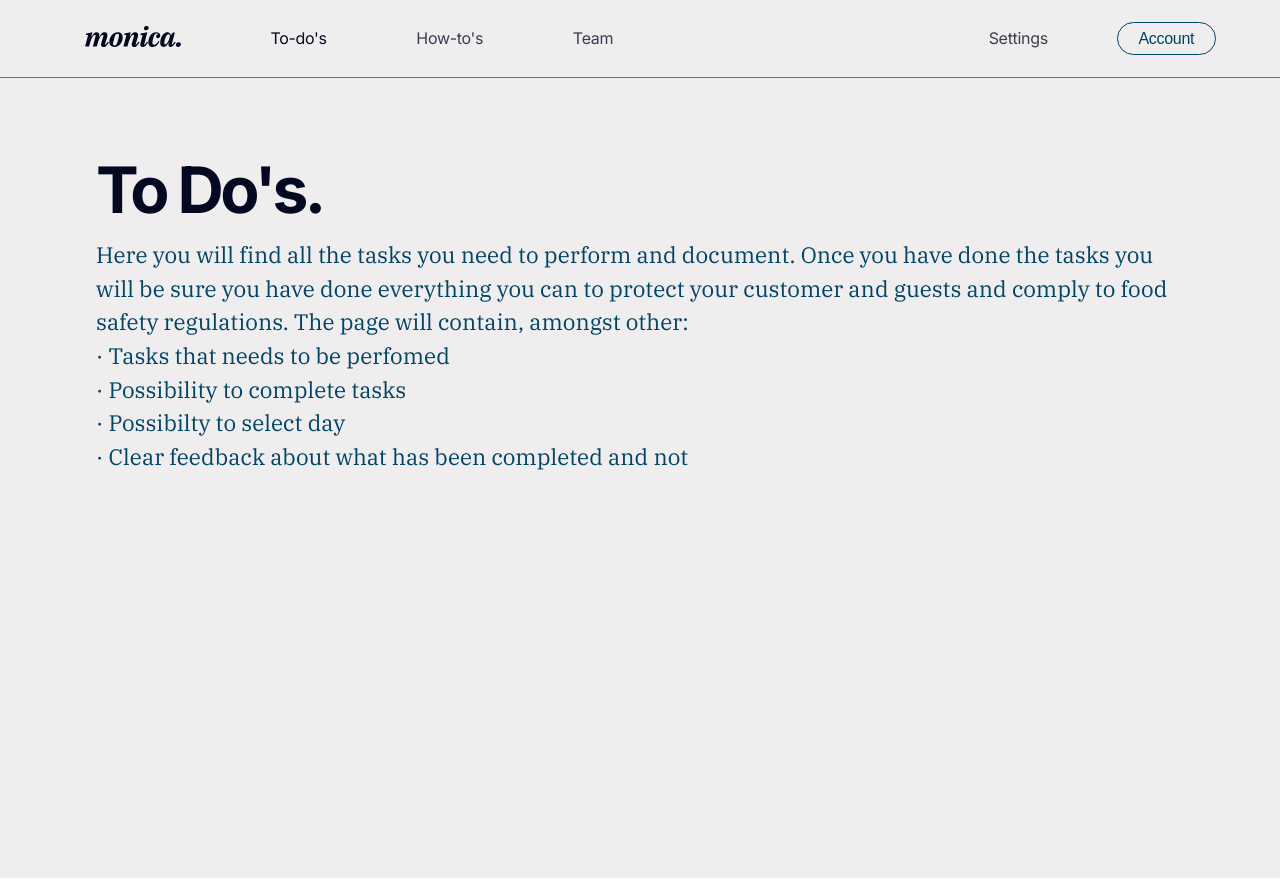
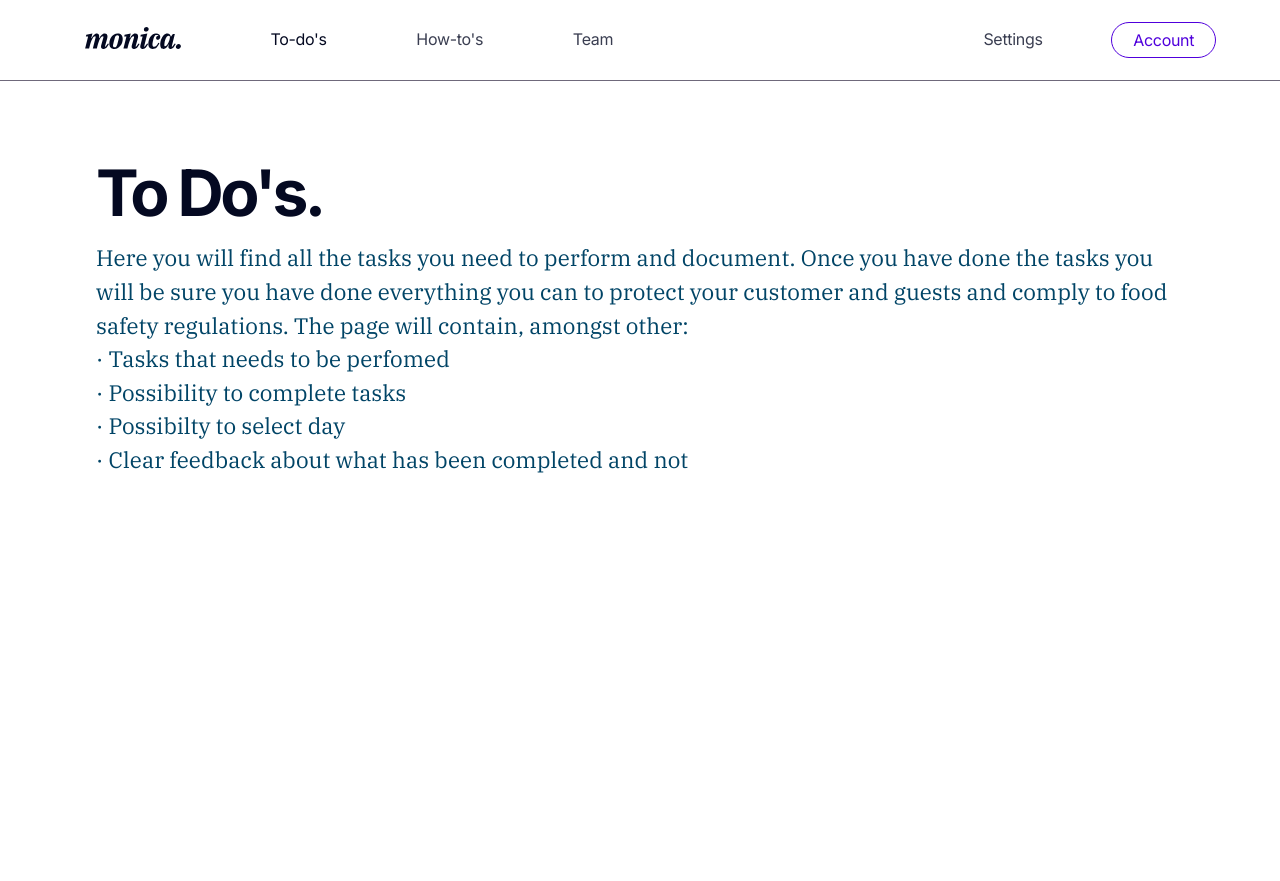
Before and after one commit to evilpaper/monica, a React (Create React App) app: page / in a window 1280 px wide. Built offline with nearby package versions, Linux system fonts and the light colour scheme.

Commit message:
Change background color

```diff
--- a/src/App.css
+++ b/src/App.css
@@ -5,10 +5,10 @@
 @import "./components/SignUp/styles.css";
 
 :root {
-  --color-base: #00ffa2;
+  --color-base: #5000dc;
   --color-dark: #004466;
   --color-black: #040921;
-  --color-contrast: #ffaf21;
+  --color-contrast: #ff328c;
   --color-light: #efeded;
   --color-white: #faf9f9;
   --color-gray-primary: #6f697b;
@@ -32,7 +32,7 @@
 
 section {
   padding: 4em 6em;
-  background-color: var(--color-light);
+  /* background-color: var(--color-light); */
   min-height: 100vh;
 }
 
--- a/src/components/Navigation/styles.css
+++ b/src/components/Navigation/styles.css
@@ -3,7 +3,7 @@
   display: flex;
   justify-content: space-between;
   padding: 1.4em 4em;
-  background-color: var(--color-light);
+  /* background-color: var(--color-light); */
   border-bottom: 1px solid var(--color-gray-primary);
 }
 
@@ -17,7 +17,7 @@
 
 .navigation-list__item {
   margin-right: 3em;
-  padding: 0.2em 1.3em;
+  padding: 0.3em 1.3em;
 }
 
 .naviagtion-link {
@@ -32,12 +32,12 @@
 .navigation-list__item--account {
   margin-right: 0;
   border-radius: 50px;
-  border: 1px solid var(--color-dark);
-  font-family: "IBM Plex Sans", sans-serif;
+  border: 1px solid var(--color-base);
+  /* background-color: var(--color-base); */
 }
 
 .navigation-list__item--account > .naviagtion-link {
-  color: var(--color-dark);
+  color: var(--color-base);
 }
 
 .is-active {
```
